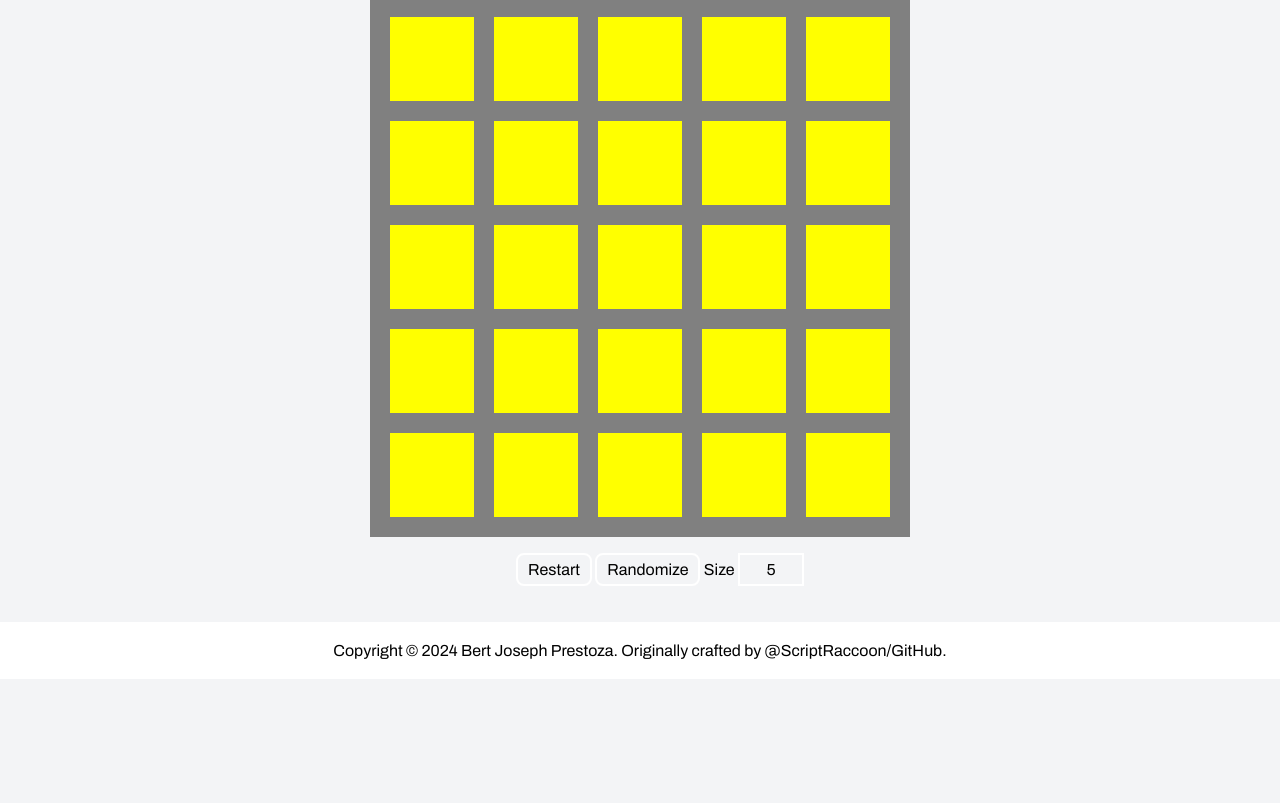
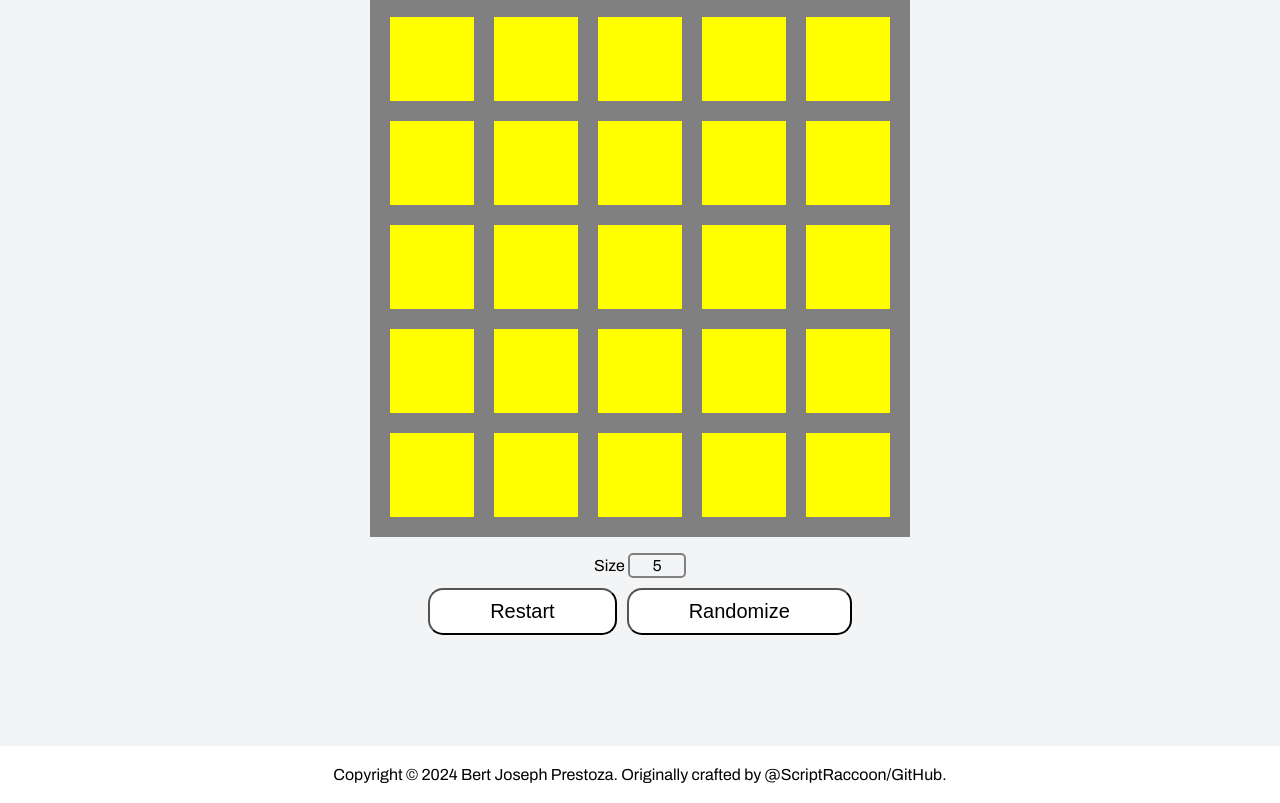
Before and after one commit to bertjosephp/games-arcade, a plain HTML site: page pages/lights-out.html in a window 1280 px wide. Shown: the part 176-979 px from the top of the page. Before the commit the page ends 855 px from the top, so only its background shows below. Drawn offline with Linux system fonts and the light colour scheme; a web font is replaced by a local one.

Commit message:
Modify style to match theme

```diff
--- a/pages/lights-out.html
+++ b/pages/lights-out.html
@@ -27,8 +27,6 @@
             <h1 class="game-title">Lights Out</h1>
             <div id="board"></div>
             <menu>
-                <button id="restartBtn">Restart</button>
-                <button id="randomizeBtn">Randomize</button>
                 <label for="sizeInput">
                     Size
                     <input
@@ -38,7 +36,12 @@
                         value="5"
                     />
                 </label>
+                <div class="button-container">
+                    <button id="restartBtn">Restart</button>
+                    <button id="randomizeBtn">Randomize</button>
+                </div>
             </menu>
+            <p id="win">You Win!</p>
         </section>
     </main>
 
--- a/styles/lights-out.css
+++ b/styles/lights-out.css
@@ -3,8 +3,6 @@
     Source code: https://github.com/ScriptRaccoon/Lights-Out-Vanilla-JavaScript
     Live demo of original: https://lichter-aus.netlify.app
                                                                                 */
-
-/* * * * * * * * * * * * * * * * // Style // * * * * * * * * * * * * * * * */
 
 /* board */
 
@@ -37,18 +35,27 @@ input[type="checkbox"]:not(:checked) + label {
 }
 
 #board label {
-	/* border-radius: 5px; */
 	transition: background-color 200ms, box-shadow 200ms;
 	cursor: pointer;
+}
+
+/* menu */
+menu {
+	padding: 0;
+	display: flex;
+	flex-direction: column;
+	align-items: center;
+	gap: 10px;
 }
 
 /* result message */
 
 #win {
-	color: #ff0;
+	color: black;
 	margin: 20px 0px;
 	opacity: 0;
 	scale: 0;
+	font-size: 32px;
 	transition: opacity 150ms, scale 150ms;
 }
 
@@ -60,22 +67,21 @@ input[type="checkbox"]:not(:checked) + label {
 /* button */
 
 button {
-	font-family: inherit;
-	font-size: inherit;
-	padding: 6px 10px;
-	border: 2px solid white;
-	background: none;
-	color: inherit;
-	cursor: pointer;
-	border-radius: 8px;
+	font-size: 20px;
+    padding: 10px 60px;
+    border-radius: 15px;
+    cursor: pointer;
+    background-color: white;
 }
 
 button:hover,
 button:focus-visible {
+	background-color: lightgray;
 	box-shadow: 0px 0px 8px #fffa;
 }
 
 button:active {
+	background-color: gray;
 	scale: 0.95;
 }
 
@@ -86,11 +92,12 @@ input[type="text"] {
 	background: none;
 	color: inherit;
 	font-size: inherit;
-	border: 2px solid white;
+	border: 2px solid gray;
 	outline: none;
 	text-align: center;
-	padding: 6px;
+	padding: 2px;
 	width: 50px;
+	border-radius: 5px;
 }
 
 input[type="text"]:focus:valid {
@@ -101,8 +108,14 @@ input[type="text"]:invalid {
 	border-color: red;
 }
 
+/* buttons */
+.button-container {
+	display: flex;
+	flex-direction: row;
+	justify-content: center;
+	gap: 10px;
+}
 
-/* * * * * * * * * * * * * * * * // Modifications // * * * * * * * * * * * * * * * */
 
 .game-section {
     display: flex;
```
